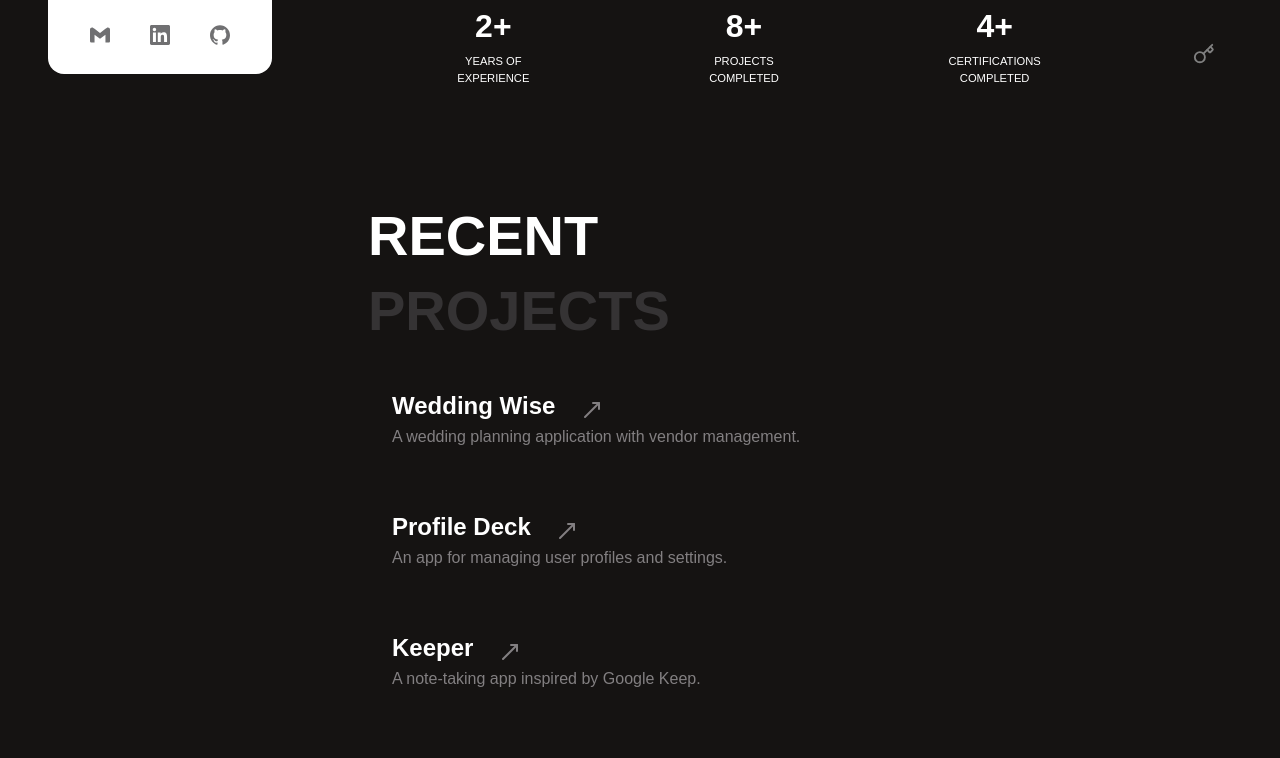
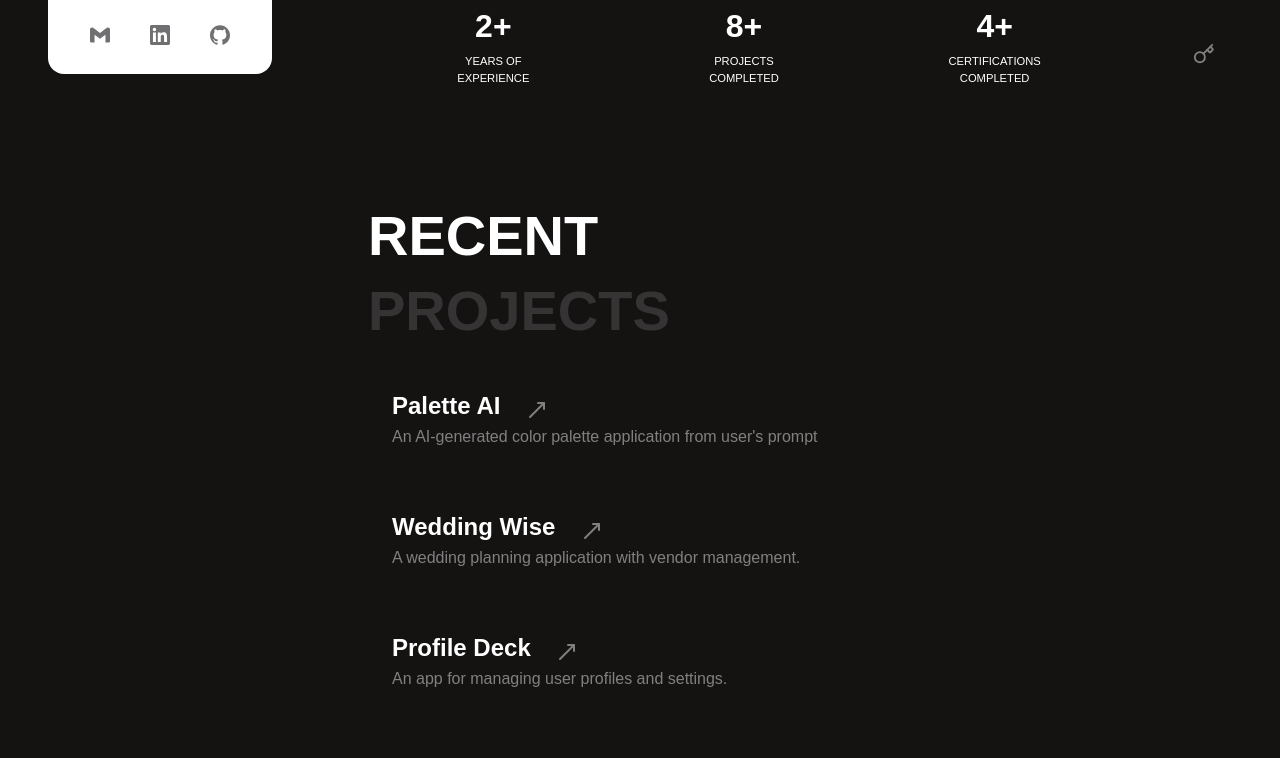
Before and after one commit to DineshSainath/ds-portfolio, a React (Create React App) app: page / in a window 1280 px wide. Shown: the part 414-1172 px from the top of the page. Built offline with nearby package versions, Linux system fonts and the light colour scheme; the HTML template or start-up script is replaced by a standard one; a web font is replaced by a local one.

Commit message:
extra project

```diff
--- a/src/components/Projects.jsx
+++ b/src/components/Projects.jsx
@@ -9,6 +9,12 @@ function Projects() {
       </div>
       <div className="project-cards">
         {[
+          {
+            name: "Palette AI",
+            description:
+              "An AI-generated color palette application from user's prompt",
+            link: `https://ai-color-palette.onrender.com/`,
+          },
           {
             name: "Wedding Wise",
             description:
```
